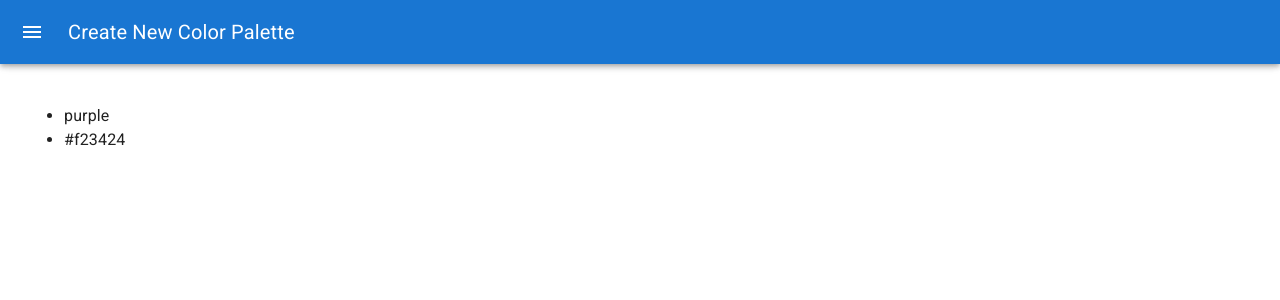
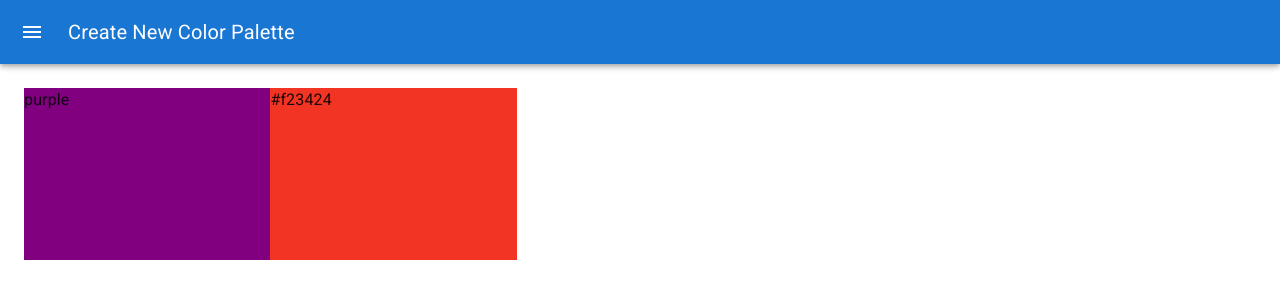
Before and after one commit to Cedric-Hurst/color-palette-project, a React (Create React App) app: page /palette/new in a window 1280 px wide. Shown: the top 300 px of the page. Built offline with nearby package versions, Linux system fonts and the light colour scheme.

Commit message:
Add Draggable ColorBox Component and Style

```diff
--- /dev/null
+++ b/src/DraggableColorBox.js
@@ -0,0 +1,11 @@
+import { withStyles } from 'react-jss'
+import styles from './styles/DraggableColorBoxStyles'
+function DraggableColorBox(props) {
+    const {color, classes} = props;
+    return (
+        <div style={{backgroundColor: color}} className={classes.root}>
+            {color}
+        </div>
+    )
+}
+export default withStyles(styles)(DraggableColorBox)
--- a/src/NewPaletteForm.js
+++ b/src/NewPaletteForm.js
@@ -13,12 +13,15 @@ import ChevronLeftIcon from '@mui/icons-material/ChevronLeft';
 import { ChromePicker } from 'react-color';
 import Button from '@mui/material/Button';
 import Stack from '@mui/material/Stack';
+import DraggableColorBox from './DraggableColorBox';
+import { v4 as uuid } from 'uuid'
 
 const drawerWidth = 400;
 
 const Main = styled('main', { shouldForwardProp: (prop) => prop !== 'open' })(
   ({ theme, open }) => ({
         flexGrow: 1,
+        height: 'calc(100vh - 64px)',
         padding: theme.spacing(3),
         transition: theme.transitions.create('margin', {
             easing: theme.transitions.easing.sharp,
@@ -134,9 +137,7 @@ export default function NewPaletteForm() {
         </Drawer>
         <Main open={open}>
             <DrawerHeader />
-              <ul>
-                  {colors.map(color => <li>{color}</li>)}
-              </ul>
+            {colors.map(color => <DraggableColorBox key={uuid()} color={color}/>)}
         </Main>
     </Box>
   );
--- /dev/null
+++ b/src/styles/DraggableColorBoxStyles.js
@@ -0,0 +1,12 @@
+const styles = {
+    root: {
+        width: '20%',
+        height: '25%',
+        display: 'inline-block',
+        margin: '0 auto',
+        position: 'relative',
+        cursor: 'pointer',
+        marginBottom: '-4.5px',
+    }
+}
+export default styles;
```
Lines whose indentation alone changed are shown as unchanged.
